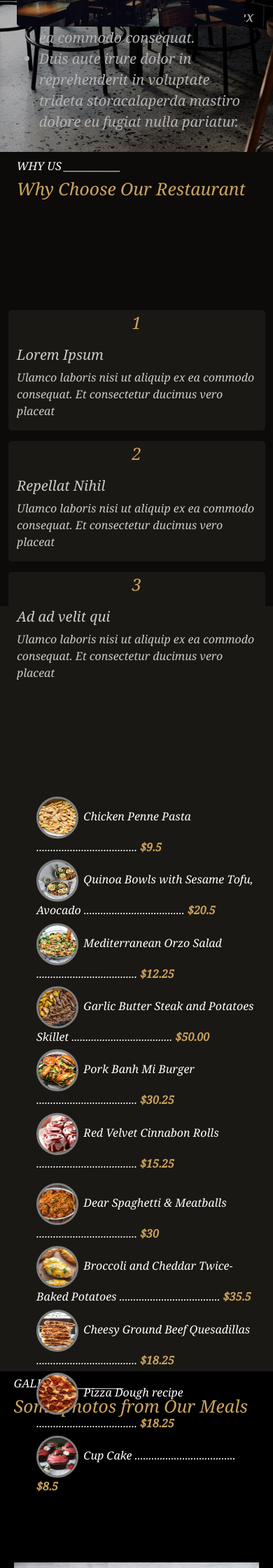
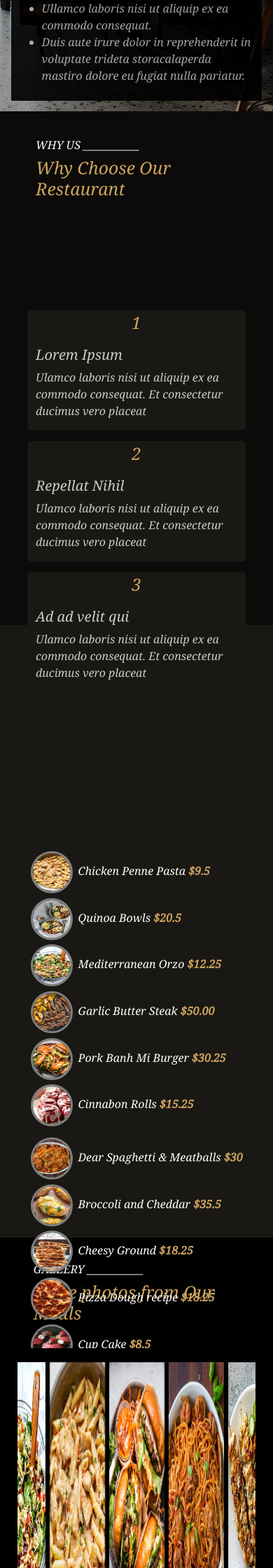
Before and after one commit to rahmagamal/tasty, a PHP site: page / in a window 390 px wide. Shown: the part 1360-3600 px from the top of the page at 70% size. Run offline with PHP 8.4, Linux system fonts and the light colour scheme; some libraries are stand-ins or nearby versions.

Commit message:
responsive

```diff
--- a/css/home.css
+++ b/css/home.css
@@ -35,6 +35,7 @@ body{
 }
 .subtitle{
     color:#cda45e;
+    font-weight: 600;
     text-align: center;
     font-size: 22px;
 }
--- /dev/null
+++ b/css/slider.css
@@ -0,0 +1,34 @@
+.stretch-card>.card {
+    width: 100%;
+    min-width: 100%;
+    background-color: black;
+}
+.slider{
+    display: none;
+}
+
+@media (max-width:762px) {
+    .slider{
+        display: unset;
+    }
+
+}
+
+
+.owl-carousel .item {
+    margin: 3px
+}
+
+.owl-carousel .item img {
+    display: block;
+    width: 100%;
+    height: 400px;
+}
+
+.owl-carousel .item {
+    margin: 3px
+}
+
+.owl-carousel {
+    margin-bottom: 15px
+}
--- a/css/style.css
+++ b/css/style.css
@@ -67,8 +67,14 @@
       padding: 3%;
       color: white;
   }
+  .about-content{
+    background-color: black;
+    opacity: 0.9;
+    padding: 2%;
+}
+
   .about li{
-      font-size: 20px;
+      font-size: 1.2rem;
       font-weight: 400;
       color: white;
   }
@@ -89,7 +95,17 @@
   .about-img:hover{
     transform: scale(1.1);
   }
-
+  @media (max-width:762px){
+      .about{
+          padding: 4%;
+      }
+      .about-img{
+          margin-bottom: 10px;
+      }
+      .about li{
+          font-size: 1rem !important;
+      }
+  }
 
   /**** why us *****/
   .whyUs{
@@ -142,11 +158,18 @@
       margin-bottom: 15px;
       padding: unset;
   }
+  .whyUs{
+      padding: 10% !important;
+  }
+  .box:hover{
+
+    transform:unset;
+}
   }
 
   /*************** Menu **********/
   .menu{
-      widows: 100%;
+      width: 100%;
       background-color: #1a1814 ;
       padding: 2%;
       color: white;
@@ -201,6 +224,17 @@
 .menu-list li{
     margin-bottom: 2%;
 }
+@media (max-width:762px){
+.dotted{
+    display: none;
+}
+.menu{
+    padding: unset ;
+}
+.section-title{
+    padding: 8%;
+}
+}
 /*****************Gallery **************/
 .gallery{
     width: 100%;
@@ -228,6 +262,11 @@
     transform:scaleX(1.1);
     opacity:0.7;
 }
+@media (max-width:762px){
+    .meals{
+        display: none !important;
+    }
+}
 /*********Table *************/
 .bookTable{
     width: 100%;
@@ -250,6 +289,7 @@
     background-color: #0c0b09 !important;
     border: 1px solid #3e3c38 !important;
     padding: 2%;
+    box-shadow: none !important;
 }
 .bookTable button ,.bookTable button:hover ,
 .contactUs button ,.contactUs button:hover{
--- a/home.html
+++ b/home.html
@@ -9,6 +9,8 @@
         <!--css files-->
      <link rel="stylesheet" href="../css/style.css" >
      <link rel="stylesheet" href="../css/home.css" >
+     <link rel="stylesheet" href="../css/slider.css" >
+
           <!----Jquery---->
           <script src="https://ajax.googleapis.com/ajax/libs/jquery/3.5.1/jquery.min.js"></script>
         <!--google font-->
@@ -18,6 +20,9 @@
        <link href="https://cdn.jsdelivr.net/npm/bootstrap@5.0.0-beta1/dist/css/bootstrap.min.css" rel="stylesheet" integrity="sha384-giJF6kkoqNQ00vy+HMDP7azOuL0xtbfIcaT9wjKHr8RbDVddVHyTfAAsrekwKmP1" crossorigin="anonymous">
         <!-----bootstrap icons cdn-->
         <link rel="stylesheet" href="https://cdn.jsdelivr.net/npm/bootstrap-icons@1.3.0/font/bootstrap-icons.css">
+        <!---owl carousel-->
+        <link href="https://cdnjs.cloudflare.com/ajax/libs/owl-carousel/1.3.3/owl.carousel.css" rel="stylesheet" />
+        <script src="https://cdnjs.cloudflare.com/ajax/libs/owl-carousel/1.3.3/owl.carousel.js"></script>
       </head>
     <body>
              <!------------------ Header-------------------->
@@ -82,10 +87,10 @@
          <section class="about" id="about">
            <div class="container">
              <div class="row">
-              <div class="col-md-6 ">
+              <div class="col-md-6 col-sm-3">
                 <img src="../images/about.jpg"  class="about-img show-on-scroll" />
               </div>
-               <div class="col-md-6 ">
+               <div class="col-md-6 about-content">
                  <h4>
                 Voluptatem dignissimos provident quasi corporis voluptates sit assumenda.
 
@@ -154,8 +159,11 @@
          <!--------------------Menu---------------->
         <section id="menu" class="menu">
         <div class="container">
-             <h6>  MENU ___________</h6>
-             <h2> Check Tasty Menu </h2>
+          <div class="col-md-12 section-title">
+            <h6>  MENU ___________</h6>
+            <h2> Check Tasty Menu </h2>
+          </div>
+
               <!-- <div class="col-md-12">
                <ul class="menu-nav">
                  <li> <a href="#all">All </a></li>
@@ -170,27 +178,27 @@
                   <ul class="menu-list show-on-scroll">
                     <li>
                       <img src="../images/Chicken Penne Pasta.jpg" class="menu-img"/>
-                      <span>Chicken Penne Pasta .................................... <b>$9.5</b> </span>
+                      <span>Chicken Penne Pasta <span class="dotted">....................................</span> <b>$9.5</b> </span>
                     </li>
                     <li>
                       <img src="../images/Quinoa Bowls with Sesame Tofu, Avocado, and Pistachios.jpg" class="menu-img"/>
-                      <span>Quinoa Bowls with Sesame Tofu, Avocado .................................... <b>$20.5</b> </span>
+                      <span>Quinoa Bowls   <span class="dotted">....................................</span> <b>$20.5</b> </span>
                     </li>
                     <li>
                       <img src="../images/Mediterranean Orzo Salad _ foodiecrush_com.jpg" class="menu-img"/>
-                      <span>Mediterranean Orzo Salad .................................... <b>$12.25</b> </span>
+                      <span>Mediterranean Orzo  <span class="dotted">....................................</span> <b>$12.25</b> </span>
                     </li>
                     <li>
                       <img src="../images/Garlic Butter Steak and Potatoes Skillet.jpg" class="menu-img"/>
-                      <span>Garlic Butter Steak and Potatoes Skillet .................................... <b>$50.00</b> </span>
+                      <span>Garlic Butter Steak <span class="dotted">....................................</span> <b>$50.00</b> </span>
                     </li>
                     <li>
                       <img src="../images/Pork Banh Mi Burger _ The Modern Proper.png" class="menu-img"/>
-                      <span>Pork Banh Mi Burger .................................... <b>$30.25</b> </span>
+                      <span>Pork Banh Mi Burger <span class="dotted">....................................</span> <b>$30.25</b> </span>
                     </li>
                     <li>
                       <img src="../images/Red Velvet Cinnamon Rolls.jpg" class="menu-img"/>
-                      <span>Red Velvet Cinnabon Rolls .................................... <b>$15.25</b> </span>
+                      <span> Cinnabon Rolls <span class="dotted">....................................</span> <b>$15.25</b> </span>
                     </li>
 
                   </ul>
@@ -200,23 +208,23 @@
                   <ul class="menu-list show-on-scroll">
                     <li>
                       <img src="../images/Dear Spaghetti & Meatballs, Never Ever Change (1).jpg" class="menu-img"/>
-                      <span>Dear Spaghetti & Meatballs .................................... <b>$30</b> </span>
+                      <span>Dear Spaghetti & Meatballs <span class="dotted">....................................</span> <b>$30</b> </span>
                     </li>
                     <li>
                       <img src="../images/Broccoli and Cheddar Twice-Baked Potatoes - Baker by Nature.jpg" class="menu-img"/>
-                      <span>Broccoli and Cheddar Twice-Baked Potatoes .................................... <b>$35.5</b> </span>
+                      <span>Broccoli and Cheddar <span class="dotted">....................................</span> <b>$35.5</b> </span>
                     </li>
                     <li>
                       <img src="../images/Cheesy Ground Beef Quesadillas.jpg" class="menu-img"/>
-                      <span>Cheesy Ground Beef Quesadillas .................................... <b>$18.25</b> </span>
+                      <span>Cheesy Ground <span class="dotted">....................................</span> <b>$18.25</b> </span>
                     </li>
                     <li>
                       <img src="../images/Pizza Dough recipe - best ever homemade pizza!.jpg" class="menu-img"/>
-                      <span>Pizza Dough recipe  .................................... <b>$18.25</b> </span>
+                      <span>Pizza Dough recipe  <span class="dotted">....................................</span> <b>$18.25</b> </span>
                     </li>
                     <li>
                       <img src="../images/cup cake.jpg" class="menu-img"/>
-                      <span>Cup Cake .................................... <b>$8.5</b> </span>
+                      <span>Cup Cake <span class="dotted">....................................</span> <b>$8.5</b> </span>
                     </li>
 
                   </ul>
@@ -230,9 +238,11 @@
         <!-----------------Gallery----------------->
          <section id="gallery" class="gallery">
            <div class="container">
+            <div class="col-md-12 section-title">
             <h6>  GALLERY ___________</h6>
             <h2>  Some photos from Our Meals </h2>
-            <div class="row no-gutters">
+            </div>
+            <div class="row meals">
               <div class="col-md-3">
                 <img class="gallery-img show-on-scroll"  src="../images/Pork Banh Mi Burger _ The Modern Proper.png" />
               </div>
@@ -247,7 +257,7 @@
               </div>
             </div>
 
-              <div class="row mt-3">
+              <div class="row mt-3 meals">
               <div class="col-md-3">
                 <img class="gallery-img show-on-scroll"  src="../images/Garlic Butter Steak and Potatoes Skillet.jpg" />
               </div>
@@ -262,8 +272,53 @@
               </div>
             </div>
            </div>
+         <!----slider show in responsive-->
+           <div class="page-content page-container slider" id="page-content">
 
 
+                    <div class="col-lg-12 grid-margin stretch-card">
+                        <div class="card">
+                            <div class="card-body">
+
+                                <div class="owl-carousel">
+                                    <div class="item">
+                                      <img class=" "  src="../images/Pork Banh Mi Burger _ The Modern Proper.png" />
+                                    </div>
+                                    <div class="item">
+                                    <img class=" "  src="../images/Dear Spaghetti & Meatballs, Never Ever Change (1).jpg" />
+                                    </div>
+                                    <div class="item">
+                                      <img class=" "  src="../images/Easy herby lemon chicken skewers - Simply Delicious.jpg" />
+
+                                     </div>
+                                    <div class="item">
+                                      <img class=" "  src="../images/Broccoli and Cheddar Twice-Baked Potatoes - Baker by Nature.jpg" />
+
+                                     </div>
+                                    <div class="item">
+                                   <img class=" "  src="../images/Garlic Butter Steak and Potatoes Skillet.jpg" />
+
+                                     </div>
+                                    <div class="item">
+                                      <img class=" "  src="../images/Pizza Dough recipe - best ever homemade pizza!.jpg" />
+
+                                     </div>
+                                    <div class="item">
+                                       <img class=" "  src="../images/Mediterranean Orzo Salad _ foodiecrush_com.jpg" />
+
+                                     </div>
+                                    <div class="item">
+                                      <img class=" "  src="../images/Chicken Penne Pasta.jpg" />
+
+                                     </div>
+
+                                </div>
+                            </div>
+                        </div>
+
+
+            </div>
+        </div>
          </section>
          <!-------------Table------------------>
          <section id="bookTable" class="bookTable">
@@ -498,15 +553,15 @@
 
 
 
-
-        <script src="../js/toggle.js">
-
-          </script>
+         <!---nav toggle -->
+        <script src="../js/toggle.js"></script>
         <!----table form validation ----------------->
          <script src="../js/formValidation.js"></script>
 
         <!-------Script of transation when i scroll the page -->
         <script src="../js/ShowOnScroll.js"></script>
+        <!---owl carousel script -->
+        <script src="js/owlCarousel.js"></script>
         <!---bootstrap scripts-->
         <script src="https://cdn.jsdelivr.net/npm/bootstrap@5.0.0-beta1/dist/js/bootstrap.bundle.min.js" integrity="sha384-ygbV9kiqUc6oa4msXn9868pTtWMgiQaeYH7/t7LECLbyPA2x65Kgf80OJFdroafW" crossorigin="anonymous"></script>
         <script src="https://cdn.jsdelivr.net/npm/@popperjs/core@2.5.4/dist/umd/popper.min.js" integrity="sha384-q2kxQ16AaE6UbzuKqyBE9/u/KzioAlnx2maXQHiDX9d4/zp8Ok3f+M7DPm+Ib6IU" crossorigin="anonymous"></script>
```
Also changed, not shown: css/menu.css (deleted, +0 -218 lines), js/menu.js (deleted, +0 -7 lines), js/owlCarousel.js (added, +25 -0 lines), images/Basile Studio Raises the Roof for San Diego’s Born & Raised.jpg (deleted), images/Passo, Old Street.jpg (deleted), images/Uit eten Antwerpen_ 12 leuke eettentjes en restaurants in Antwerpen.jpg (deleted), images/logo.png (deleted), images/rest.jpg (deleted), images/resturant2.jpg (deleted), images/resturant3.jpg (deleted).
